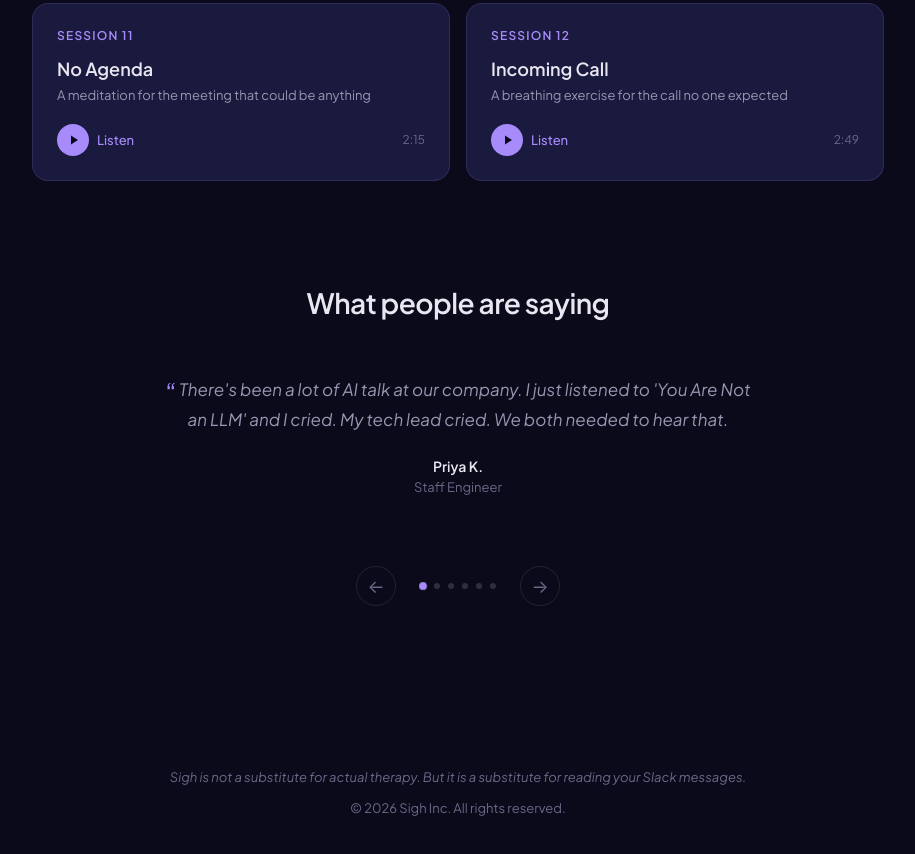
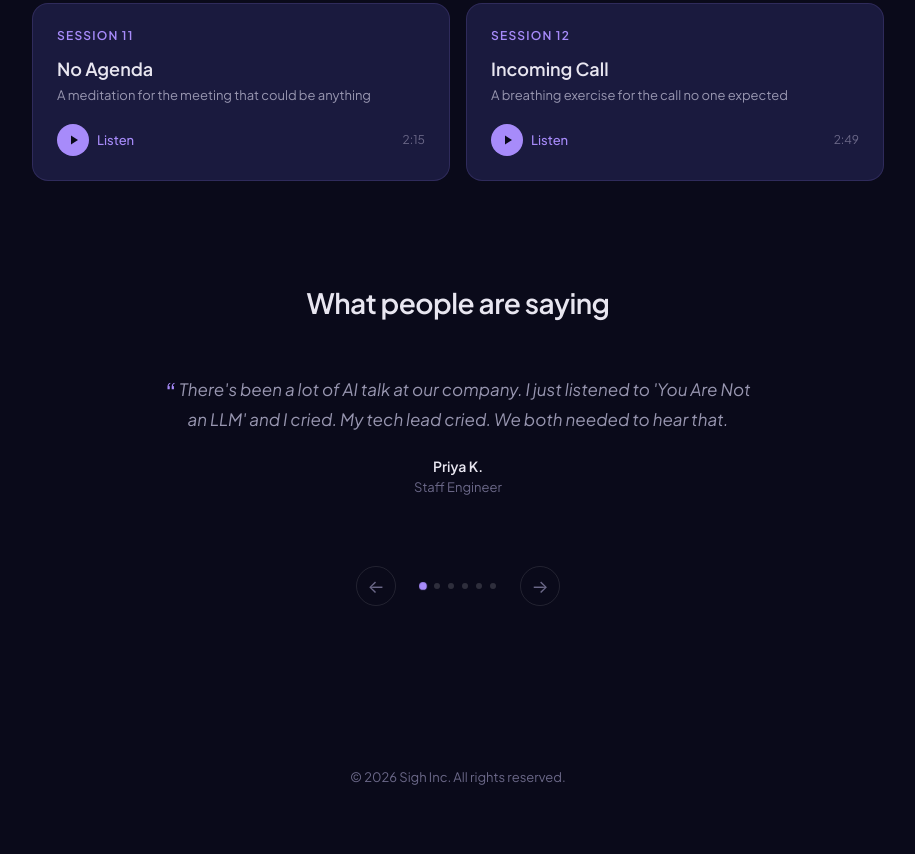
Before and after one commit to kylemaclaren/sigh, a website: page index.html in a window 1280 px wide. Shown: the part 1785-2639 px from the top of the page, without its empty margins (182-1097 px from the left). After the commit the page ends 2614 px from the top, so only its background shows below. Drawn offline with Linux system fonts and the light colour scheme.

Commit message:
Remove the footer disclaimer

```diff
--- a/index.html
+++ b/index.html
@@ -827,11 +827,6 @@
       font-size: 13px;
       color: var(--text-muted);
       line-height: 1.8;
-    }
-
-    footer .disclaimer {
-      font-style: italic;
-      margin-bottom: 8px;
     }
 
     /* ── Responsive: Tablet ── */
@@ -1036,7 +1031,6 @@
 
     <!-- Footer -->
     <footer>
-      <p class="disclaimer">Sigh is not a substitute for actual therapy. But it is a substitute for reading your Slack messages.</p>
       <p>&copy; 2026 Sigh Inc. All rights reserved.</p>
     </footer>
   </div>
```
